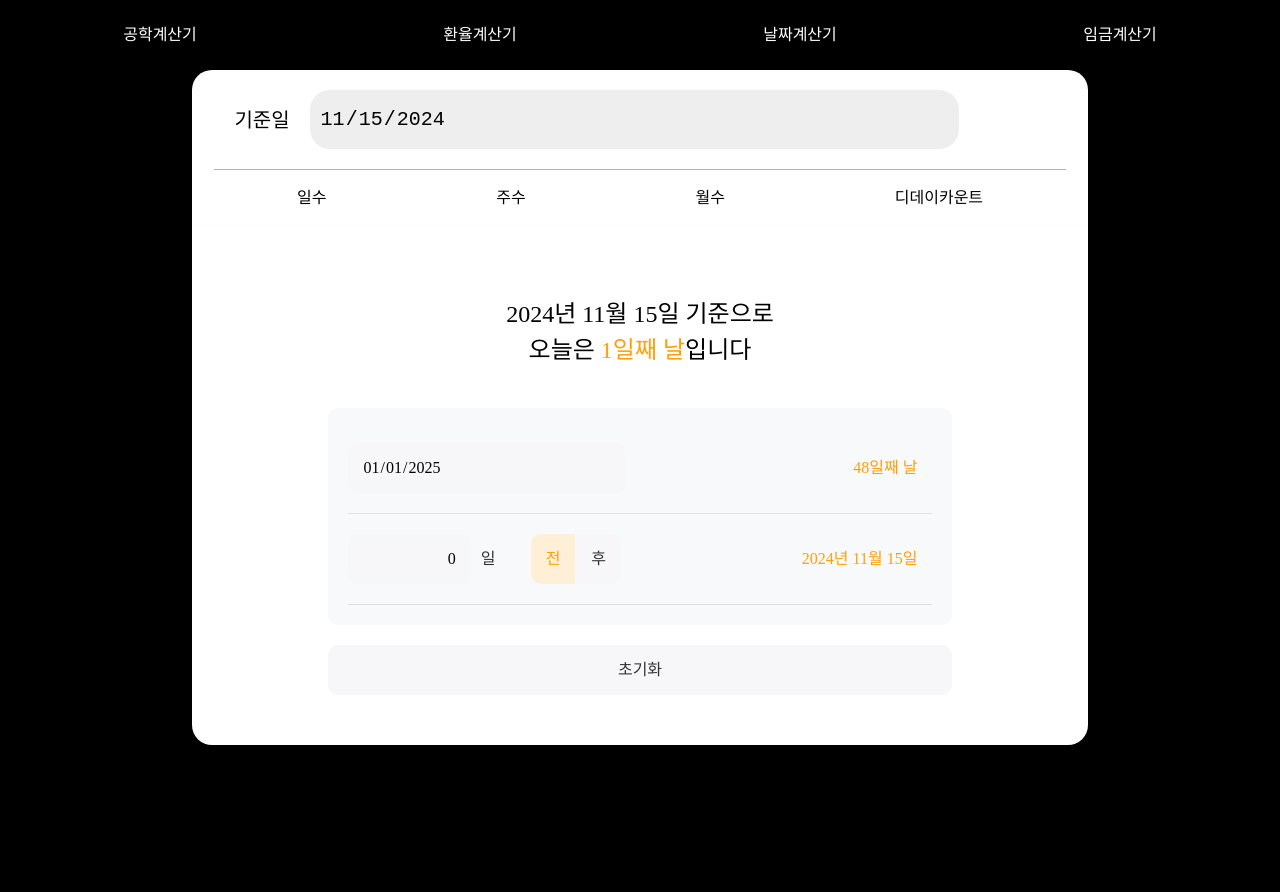
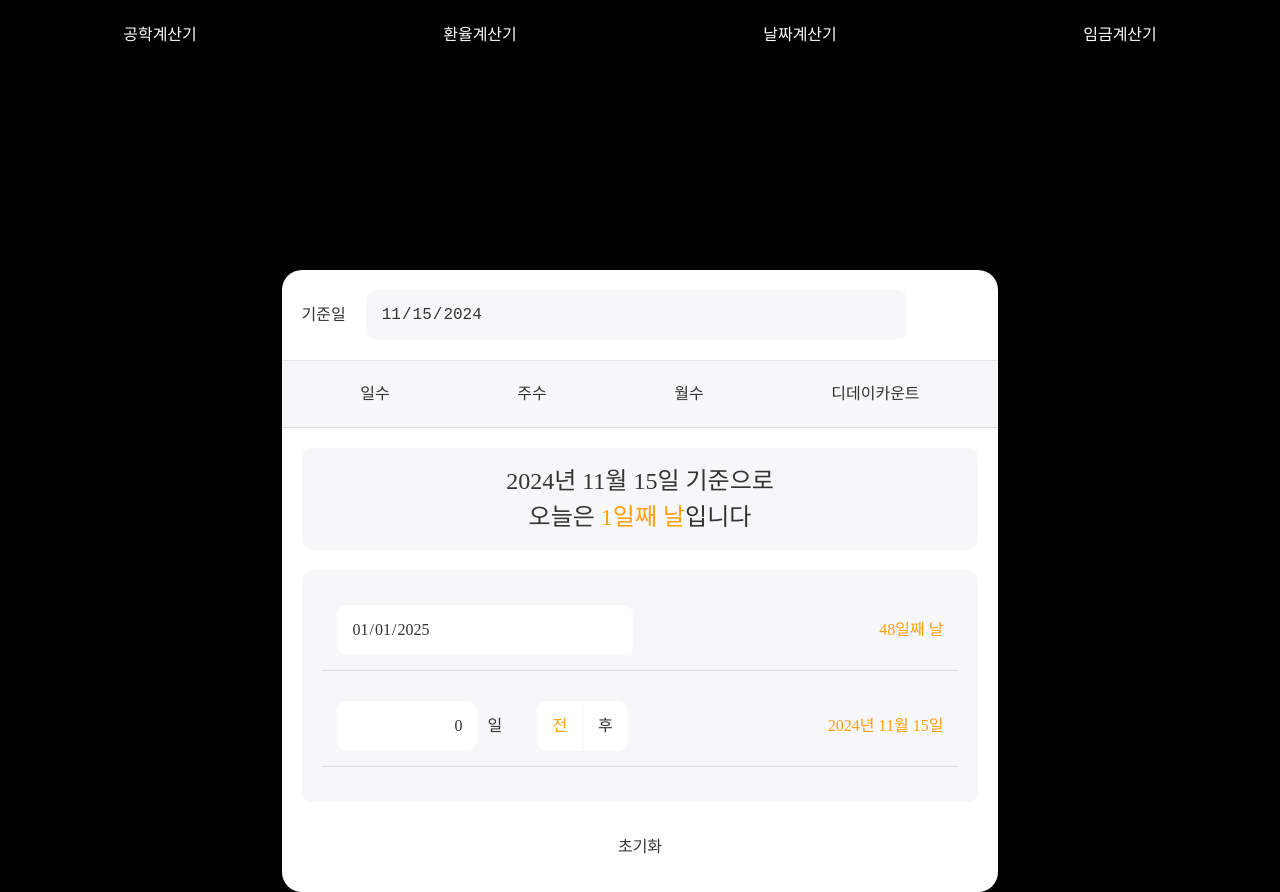
Before and after one commit to choseongchan3712/portfolio-calculate-app, a React (Create React App) app: page /#/date in a window 1280 px wide. Before the commit the page ends 800 px from the top, so only its background shows below. Built offline with nearby package versions, Linux system fonts and the light colour scheme.

Commit message:
design test

```diff
--- a/src/pages/Calculate.tsx
+++ b/src/pages/Calculate.tsx
@@ -4,14 +4,19 @@ import Button from "./calculate-components/Button";
 import Display from "./calculate-components/Display";
 import { useState } from "react";
 import { evaluate } from "mathjs";
+import { colorStyle } from "../GlobalStyled";
 
 const Container = styled.div`
   position: relative;
-  top: 0;
-  left: 0;
-  width: 100%;
-  height: calc(100vh - 70px);
-  padding: 50px;
+  z-index: 1;
+  width: 80%;
+  max-width: 800px;
+  margin: 0 auto;
+  margin-top: 200px;
+  padding: 20px;
+  background-color: #fff;
+  border-radius: 20px;
+  box-shadow: 0 4px 6px rgba(0, 0, 0, 0.1);
   display: grid;
   grid-template-columns: repeat(10, 1fr);
   grid-template-rows: repeat(6, 1fr);
@@ -22,14 +27,20 @@ const Container = styled.div`
     "box20 box21 box22 box23 box24 box25 box26 box27 box28 box29"
     "box30 box31 box32 box33 box34 box35 box36 box37 box38 box39"
     "box40 box41 box42 box43 box44 box45 box46 box46 box47 box48";
-  gap: 15px;
+  gap: 10px;
+
   .box6,
   .box7,
   .box8 {
-    background-color: #a5a5a5;
-    color: black;
-    font-size: 45px;
+    background-color: #f7f7f9;
+    color: #333;
+    font-size: 16px;
+    transition: all 0.3s ease;
+    &:hover {
+      background-color: #f0f0f2;
+    }
   }
+
   .box16,
   .box17,
   .box18,
@@ -41,29 +52,39 @@ const Container = styled.div`
   .box38,
   .box46,
   .box47 {
-    background-color: #333;
-    font-size: 45px;
+    background-color: #f7f7f9;
+    color: #333;
+    font-size: 16px;
+    transition: all 0.3s ease;
+    &:hover {
+      background-color: #f0f0f2;
+    }
   }
+
   .box9,
   .box19,
   .box29,
   .box39,
   .box48 {
-    background-color: #ff9f0a;
-    font-size: 45px;
+    background-color: ${colorStyle.pointColor};
+    color: #fff;
+    font-size: 16px;
+    transition: all 0.3s ease;
+    &:hover {
+      opacity: 0.9;
+    }
   }
-`; //! 클래스명 숫자로 시작하면 안 먹음
+`;
 
 const Calculate = (): JSX.Element => {
   const [input, setInput] = useState<string>("");
-  const [result, setResult] = useState<string>("0");
+  const [result, setResult] = useState<string>("");
   const [memory, setMemory] = useState<number>(0);
 
   const clickHandler = (value: string): void => {
     console.log(value);
     if (value === "=") {
       try {
-        //! setResult(eval(input).toString());
         setResult(evaluate(input).toString());
         setInput(evaluate(input).toString());
       } catch (error) {
@@ -75,7 +96,7 @@ const Calculate = (): JSX.Element => {
     } else if (value === "±") {
       setInput((prev) => (prev.startsWith("-") ? prev.slice(1) : "-" + prev));
     } else if (value === "%") {
-      setInput((prev) => (parseFloat(prev) / 100).toString()); //# 여기까지
+      setInput((prev) => (parseFloat(prev) / 100).toString());
     } else if (value === "mc") {
       setMemory(0);
     } else if (value === "m+") {
@@ -145,8 +166,6 @@ const Calculate = (): JSX.Element => {
     }
   };
 
-  // console.log(Math.pow(8, 1 / 3));
-
   const factorial = (n: number): number => {
     if (n === 0) return 1;
     let result = 1;
--- a/src/pages/calculate-components/Button.tsx
+++ b/src/pages/calculate-components/Button.tsx
@@ -2,13 +2,19 @@ import styled from "styled-components";
 
 const Container = styled.div`
   cursor: pointer;
-  background-color: #212121;
-  border-radius: 45px;
+  background-color: #f7f7f9;
+  border-radius: 10px;
   display: flex;
   align-items: center;
   justify-content: center;
-  font-size: 35px;
-  font-weight: 900;
+  font-size: 16px;
+  font-weight: 500;
+  color: #333;
+  transition: all 0.3s ease;
+
+  &:hover {
+    background-color: #f0f0f2;
+  }
 `;
 
 interface ButtonProps {
@@ -17,7 +23,7 @@ interface ButtonProps {
   num: string;
 }
 
-const Button =({ label, onClick, num }: ButtonProps) => { //!
+const Button =({ label, onClick, num }: ButtonProps) => {
   return (
     <Container className={num} onClick={onClick} style={{gridArea: num}}>
       {label}
--- a/src/pages/calculate-components/Display.tsx
+++ b/src/pages/calculate-components/Display.tsx
@@ -1,11 +1,19 @@
 import styled from "styled-components";
+import { colorStyle } from "../../GlobalStyled";
 
 const Container = styled.div`
   grid-area: display;
   display: flex;
   align-items: center;
   justify-content: flex-end;
-  font-size: 100px;
+  height: 50px;
+  font-size: 24px;
+  font-weight: 500;
+  color: #333;
+  background-color: #f7f7f9;
+  padding: 20px;
+  border-radius: 10px;
+  margin-bottom: 10px;
 `;
 
 interface ValueProps {
--- a/src/pages/date-pages/date-components/DateBody.tsx
+++ b/src/pages/date-pages/date-components/DateBody.tsx
@@ -9,8 +9,10 @@ import { DateContext } from "./DateContext";
 const Container = styled.div`
   position: relative;
   z-index: 1;
-  width: 100%;
-  padding: 20px;
+  width: 80%;
+  max-width: 800px;
+  margin: 0 auto;
+  padding: 0;
   background-color: #fff;
   border-radius: 0 0 20px 20px;
   display: flex;
@@ -20,16 +22,18 @@ const Container = styled.div`
 `;
 
 const DayWrap = styled.div`
-  width: 80%;
-  max-width: 800px;
-  padding: 30px;
-  color: #000;
+  width: 100%;
+  padding: 20px;
+  color: #333;
 
   .today_wrap {
-    padding: 20px 10px 40px 10px;
+    padding: 15px;
     text-align: center;
     font-size: 24px;
     line-height: 36px;
+    background-color: #f7f7f9;
+    border-radius: 10px;
+    margin-bottom: 20px;
     span {
       color: ${colorStyle.pointColor};
       font-weight: 500;
@@ -39,15 +43,16 @@ const DayWrap = styled.div`
   .calculate_wrap {
     width: 100%;
     padding: 20px;
-    background-color: #f8f9fa;
+    background-color: #f7f7f9;
     border-radius: 10px;
 
     .what_days {
       display: flex;
       align-items: center;
       justify-content: space-between;
-      padding: 15px 15px 20px 0;
+      padding: 15px;
       border-bottom: 1px solid rgba(0, 0, 0, 0.1);
+      margin-bottom: 15px;
 
       .date {
         display: flex;
@@ -62,19 +67,19 @@ const DayWrap = styled.div`
             position: relative;
             height: 50px;
             width: 100%;
-            color: #000;
+            color: #333;
             font-size: 16px;
-            background-color: #f7f7f9;
+            background-color: #fff;
             padding: 0 15px;
             border-radius: 10px;
             transition: all 0.3s ease;
 
             &:hover {
-              background-color: #f0f0f2;
+              background-color: #f8f9fa;
             }
 
             &:focus {
-              box-shadow: 0 0 0 2px ${colorStyle.pointColor}40;
+              border: 1px solid ${colorStyle.pointColor};
             }
 
             &::-webkit-calendar-picker-indicator {
@@ -110,11 +115,12 @@ const DayWrap = styled.div`
 
     .what_date {
       width: 100%;
-      padding: 20px 15px 20px 0;
+      padding: 15px;
       display: flex;
       align-items: center;
       justify-content: space-between;
       border-bottom: 1px solid rgba(0, 0, 0, 0.1);
+      margin-bottom: 15px;
 
       .days {
         display: flex;
@@ -137,20 +143,20 @@ const DayWrap = styled.div`
               all: unset;
               height: 50px;
               width: 100%;
-              color: #000;
+              color: #333;
               font-size: 16px;
-              background-color: #f7f7f9;
+              background-color: #fff;
               padding: 0 15px;
               border-radius: 10px;
               text-align: right;
               transition: all 0.3s ease;
 
               &:hover {
-                background-color: #f0f0f2;
+                background-color: #f8f9fa;
               }
 
               &:focus {
-                box-shadow: 0 0 0 2px ${colorStyle.pointColor}40;
+                border: 1px solid ${colorStyle.pointColor};
               }
 
               &::-webkit-outer-spin-button,
@@ -184,14 +190,14 @@ const DayWrap = styled.div`
             font-size: 16px;
             color: #333;
             cursor: pointer;
-            background-color: #f7f7f9;
+            background-color: #fff;
             display: flex;
             align-items: center;
             justify-content: center;
             transition: all 0.3s ease;
 
             &:hover {
-              background-color: #f0f0f2;
+              background-color: #f8f9fa;
             }
           }
 
@@ -201,7 +207,6 @@ const DayWrap = styled.div`
 
           .before.active {
             color: ${colorStyle.pointColor};
-            background-color: ${colorStyle.bgColor};
             font-weight: 500;
           }
 
@@ -211,7 +216,6 @@ const DayWrap = styled.div`
 
           .after.active {
             color: ${colorStyle.pointColor};
-            background-color: ${colorStyle.bgColor};
             font-weight: 500;
           }
         }
@@ -235,14 +239,14 @@ const DayWrap = styled.div`
     align-items: center;
     justify-content: center;
     border-radius: 10px;
-    background-color: #f7f7f9;
+    background-color: #fff;
     cursor: pointer;
     font-size: 16px;
     color: #333;
     transition: all 0.3s ease;
 
     &:hover {
-      background-color: #f0f0f2;
+      background-color: #f8f9fa;
     }
   }
 `;
--- a/src/pages/date-pages/date-components/DateHeader.tsx
+++ b/src/pages/date-pages/date-components/DateHeader.tsx
@@ -2,41 +2,57 @@ import { useContext, useEffect, useRef } from "react";
 import { Link } from "react-router-dom";
 import styled from "styled-components";
 import { DateContext } from "./DateContext";
+import { colorStyle } from "../../../GlobalStyled";
 
 const Container = styled.div`
   margin: 0 auto;
-  width: 100%;
+  width: 80%;
+  max-width: 800px;
+  margin-top: 200px;
   position: relative;
   display: flex;
   flex-direction: column;
   align-items: center;
   background-color: #fff;
   border-radius: 20px 20px 0 0;
+  box-shadow: 0 4px 6px rgba(0, 0, 0, 0.1);
 
   .date {
     padding: 20px;
-    width: 95%;
-    height: 100px;
+    width: 100%;
     display: flex;
     align-items: center;
     justify-content: flex-start;
-    border-bottom: 1px solid rgba(0, 0, 0, 0.3);
+    border-bottom: 1px solid rgba(0, 0, 0, 0.1);
+
     label {
-      color: #000;
+      color: #333;
       padding-right: 20px;
-      font-size: 20px;
+      font-size: 16px;
+      font-weight: 500;
     }
+
     #what_date {
       position: relative;
       outline: none;
       border: none;
-      height: 100%;
+      height: 50px;
       width: 80%;
-      color: #000;
-      font-size: 20px;
-      background-color: #eeeeee;
-      padding-left: 10px;
-      border-radius: 20px;
+      color: #333;
+      font-size: 16px;
+      background-color: #f7f7f9;
+      padding: 0 15px;
+      border-radius: 10px;
+      transition: all 0.3s ease;
+
+      &:hover {
+        background-color: #f8f9fa;
+      }
+
+      &:focus {
+        border: 1px solid ${colorStyle.pointColor};
+      }
+
       &::-webkit-calendar-picker-indicator {
         cursor: pointer;
         position: absolute;
@@ -51,16 +67,26 @@ const Container = styled.div`
 
   .navigation {
     width: 100%;
-    padding: 20px;
+    padding: 15px;
     display: flex;
     align-items: center;
     justify-content: space-around;
+    background-color: #f7f7f9;
+    border-bottom: 1px solid rgba(0, 0, 0, 0.1);
+
     a {
       text-decoration: none;
-      color: #000;
+      color: #333;
+      font-size: 16px;
+      padding: 10px 20px;
+      border-radius: 10px;
+      transition: all 0.3s ease;
+
+      &:hover {
+        background-color: #fff;
+      }
     }
   }
-
 `;
 
 const DateHeader = (): JSX.Element => {
@@ -75,7 +101,6 @@ const DateHeader = (): JSX.Element => {
   const dateHandler = (e: React.ChangeEvent<HTMLInputElement>) => {
     setDate(e.target.value);
   };
-
 
   return (
     <Container>
```
